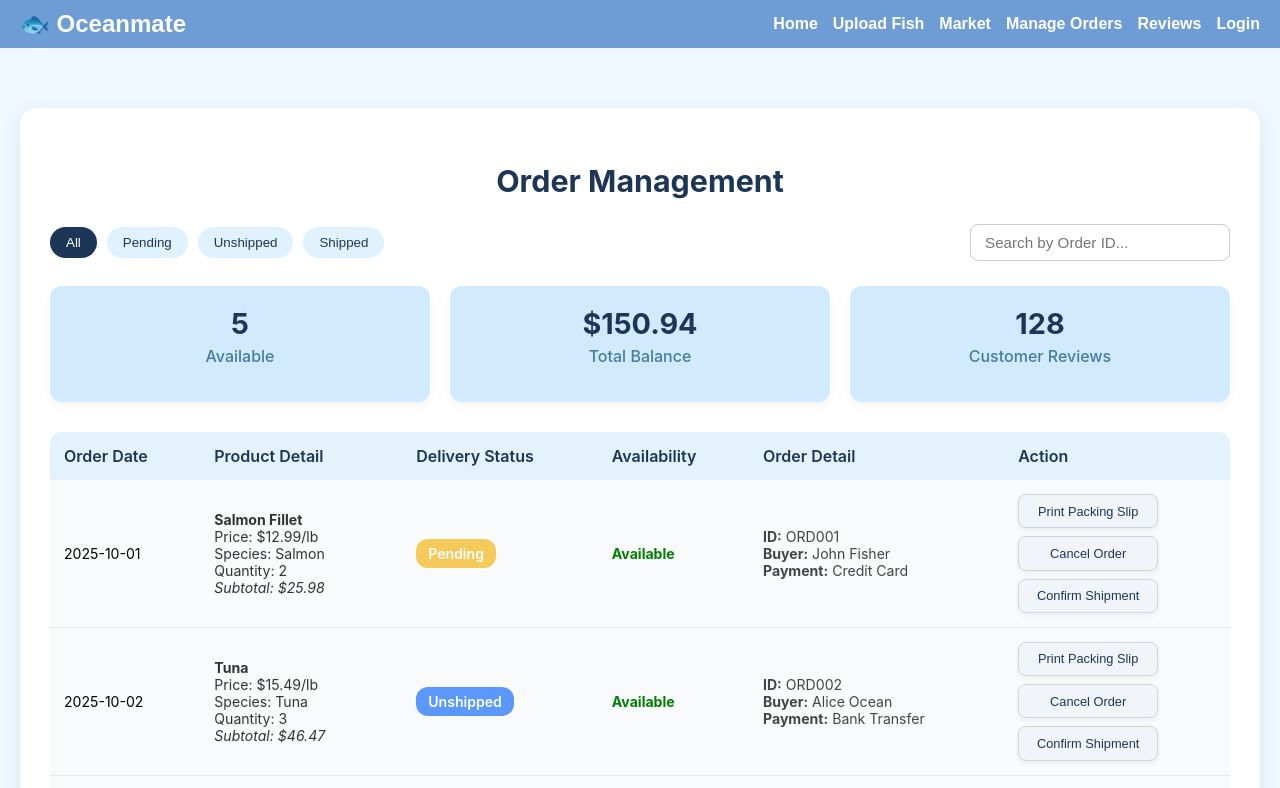
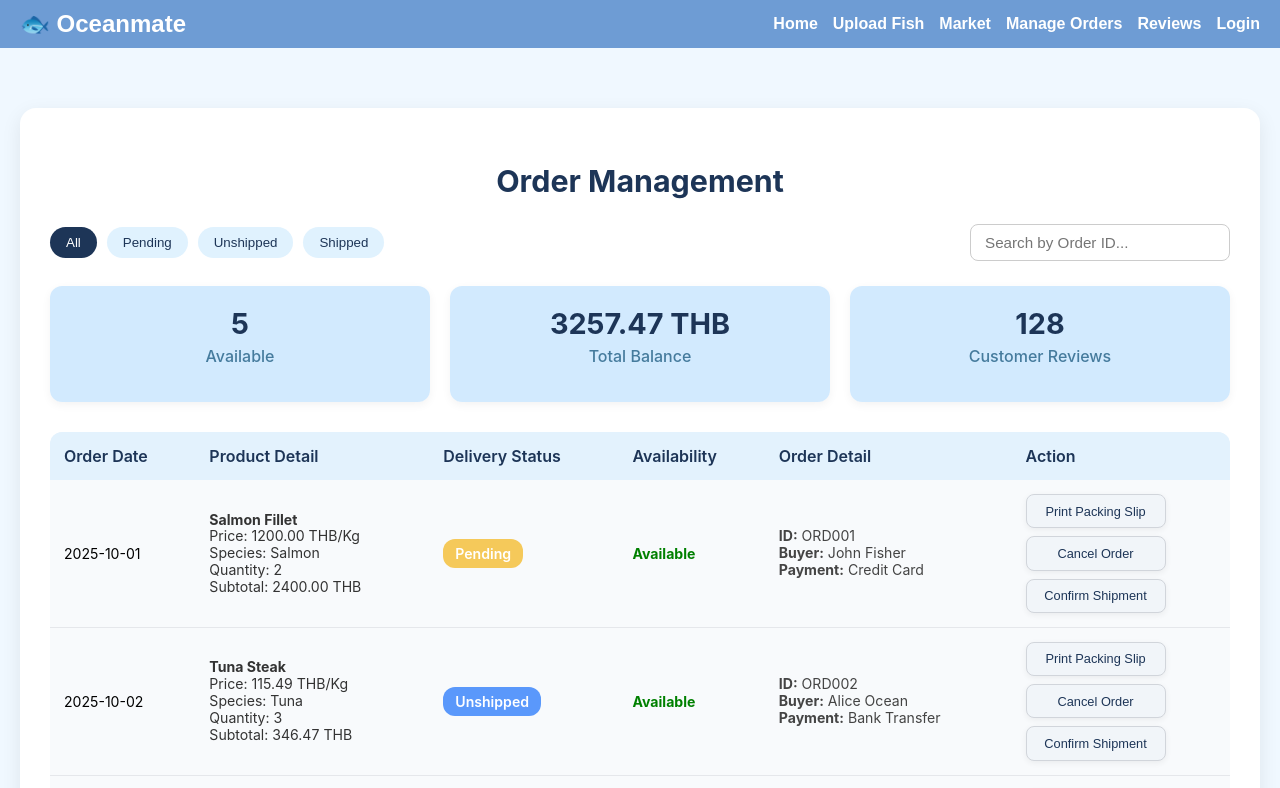
Before and after one commit to SHERATONS/FISHERMEN, a React (Create React App) app in the folder frontend/: page /manage in a window 1280 px wide. Shown: the top 788 px of the page. Built offline with nearby package versions, Linux system fonts and the light colour scheme.

Commit message:
Update UI: BuyerReviews and Manage page

```diff
--- a/frontend/src/pages/BuyerReviews.js
+++ b/frontend/src/pages/BuyerReviews.js
@@ -127,7 +127,7 @@ const BuyerReviews = () => {
                   <p><strong>Seller:</strong> {order.seller}</p>
                   <p><strong>Product:</strong> {order.product}</p>
                   <p><strong>Quantity:</strong> {order.quantity}</p>
-                  <p><strong>Subtotal:</strong> ${(order.quantity * order.price).toFixed(2)}</p>
+                  <p><strong>Subtotal:</strong> {(order.quantity * order.price).toFixed(2)} THB</p>
                 </div>
                 <div className="order-actions">
                   {reviews[order.id] ? (
--- a/frontend/src/pages/Manage.css
+++ b/frontend/src/pages/Manage.css
@@ -95,11 +95,14 @@
 .product-detail {
   text-align: left;
   color: #333;
+  line-height: 1.2;
 }
 
 .order-info {
   text-align: left;
   color: #444;
+  line-height: 1.2;
+
 }
 
 .status-badge {
--- a/frontend/src/pages/Manage.js
+++ b/frontend/src/pages/Manage.js
@@ -12,7 +12,7 @@ const Manage = () => {
       buyer: 'John Fisher',
       payment: 'Credit Card',
       product: 'Salmon Fillet',
-      price: 12.99,
+      price: 1200,
       species: 'Salmon',
       quantity: 2,
       status: 'Pending',
@@ -22,8 +22,8 @@ const Manage = () => {
       date: '2025-10-02',
       buyer: 'Alice Ocean',
       payment: 'Bank Transfer',
-      product: 'Tuna',
-      price: 15.49,
+      product: 'Tuna Steak',
+      price: 115.49,
       species: 'Tuna',
       quantity: 3,
       status: 'Unshipped',
@@ -34,7 +34,7 @@ const Manage = () => {
       buyer: 'Mark Blue',
       payment: 'Cash',
       product: 'Cod',
-      price: 10.99,
+      price: 79.50,
       species: 'Cod',
       quantity: 1,
       status: 'Unshipped',
@@ -45,7 +45,7 @@ const Manage = () => {
       buyer: 'Sophia Net',
       payment: 'Credit Card',
       product: 'Mackerel',
-      price: 9.5,
+      price: 90.5,
       species: 'Mackerel',
       quantity: 4,
       status: 'Shipped',
@@ -56,7 +56,7 @@ const Manage = () => {
       buyer: 'Liam Boat',
       payment: 'Bank Transfer',
       product: 'Sea Bass',
-      price: 14.75,
+      price: 34.75,
       species: 'Sea Bass',
       quantity: 2,
       status: 'Shipped',
@@ -112,7 +112,7 @@ const Manage = () => {
           <p>Available</p>
         </div>
         <div className="summary-box">
-          <h3>${totalBalance.toFixed(2)}</h3>
+          <h3>{totalBalance.toFixed(2)} THB</h3>
           <p>Total Balance</p>
         </div>
         <div className="summary-box">
@@ -142,10 +142,10 @@ const Manage = () => {
             <td>{order.date}</td>
             <td className="product-detail">
               <strong>{order.product}</strong><br />
-              Price: ${order.price.toFixed(2)}/lb<br />
+              Price: {order.price.toFixed(2)} THB/Kg<br />
               Species: {order.species}<br />
               Quantity: {order.quantity}<br />
-              <em>Subtotal: ${(order.price * order.quantity).toFixed(2)}</em>
+              Subtotal: {(order.price * order.quantity).toFixed(2)} THB
             </td>
             <td>
               <span className={`status-badge status-${order.status.replace(' ', '').toLowerCase()}`}>
```
